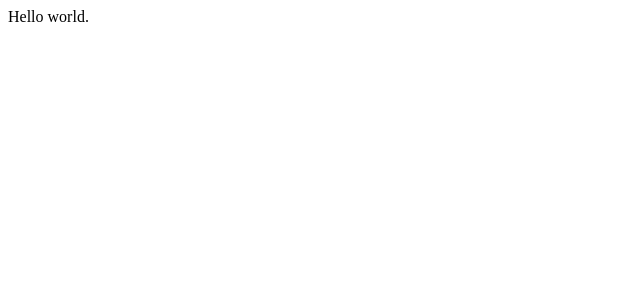
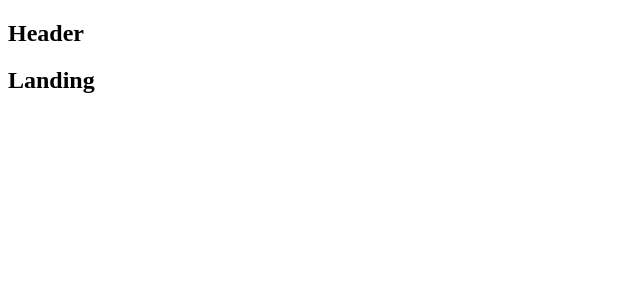
Before and after one commit to mikallwilsonn/yaynay, a React (Create React App) app in the folder client/: page / in a window 1280 px wide. Shown: the top 300 px of the page, without its empty margins (0-640 px from the left). Built offline with nearby package versions, Linux system fonts and the light colour scheme.

Commit message:
Completed the initial configuration for React Router

```diff
--- a/client/src/components/App.js
+++ b/client/src/components/App.js
@@ -1,12 +1,28 @@
 import React from 'react';
+import { BrowserRouter, Route } from 'react-router-dom';
+
+
+const Header = () => <h2>Header</h2>
+const Dashboard = () => <h2>Dashboard</h2>
+const SurveyNew = () => <h2>SurveyNew</h2>
+const Landing = () => <h2>Landing</h2>
+
 
 const App = () => {
 
     return (
         <div>
-            Hello world.
+            <BrowserRouter>
+                <div>
+                    <Header />
+                    <Route exact path="/" component={Landing} />
+                    <Route exact path="/surveys" component={Dashboard} />
+                    <Route exact path="/surveys/new" component={SurveyNew} />
+                </div>
+            </BrowserRouter>
         </div>
     );
+
 };
 
 export default App;
--- a/client/src/index.js
+++ b/client/src/index.js
@@ -4,8 +4,9 @@
 import { createStore, applyMiddleware } from 'redux';
 
 import App from './components/App';
+import reducers from './reducers';
 
-const store = createStore( () => [], {}, applyMiddleware() );
+const store = createStore( reducers, {}, applyMiddleware() );
 
 ReactDOM.render(
     <Provider store={store}><App /></Provider>,
--- /dev/null
+++ b/client/src/reducers/authReducer.js
@@ -0,0 +1,6 @@
+export default function( state = {}, action ) {
+    switch ( action.type ) {
+        default:
+            return state;
+    }
+}
--- /dev/null
+++ b/client/src/reducers/index.js
@@ -0,0 +1,6 @@
+import { combineReducers } from 'redux';
+import authReducer from './authReducer';
+
+export default combineReducers({
+    auth: authReducer
+});
```
